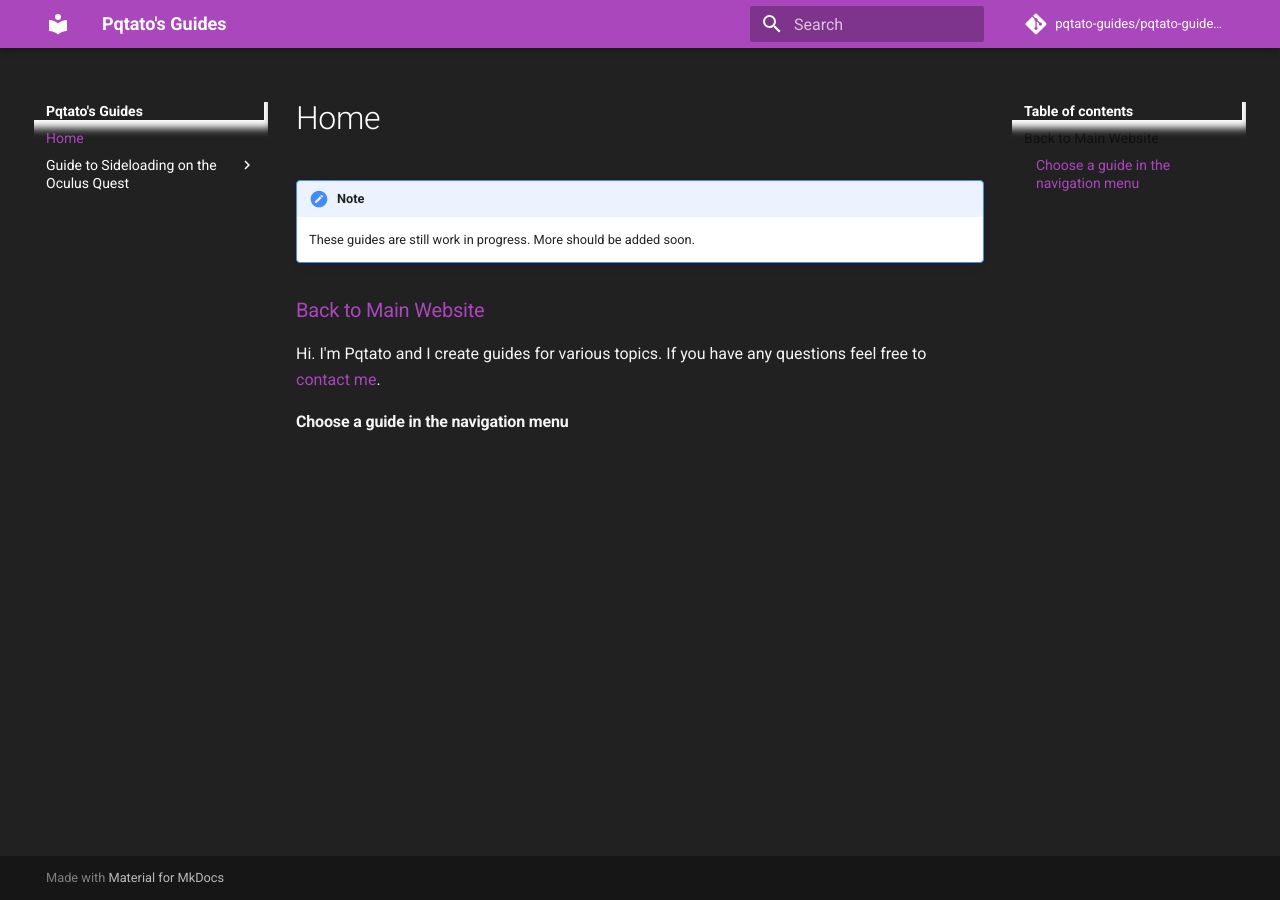
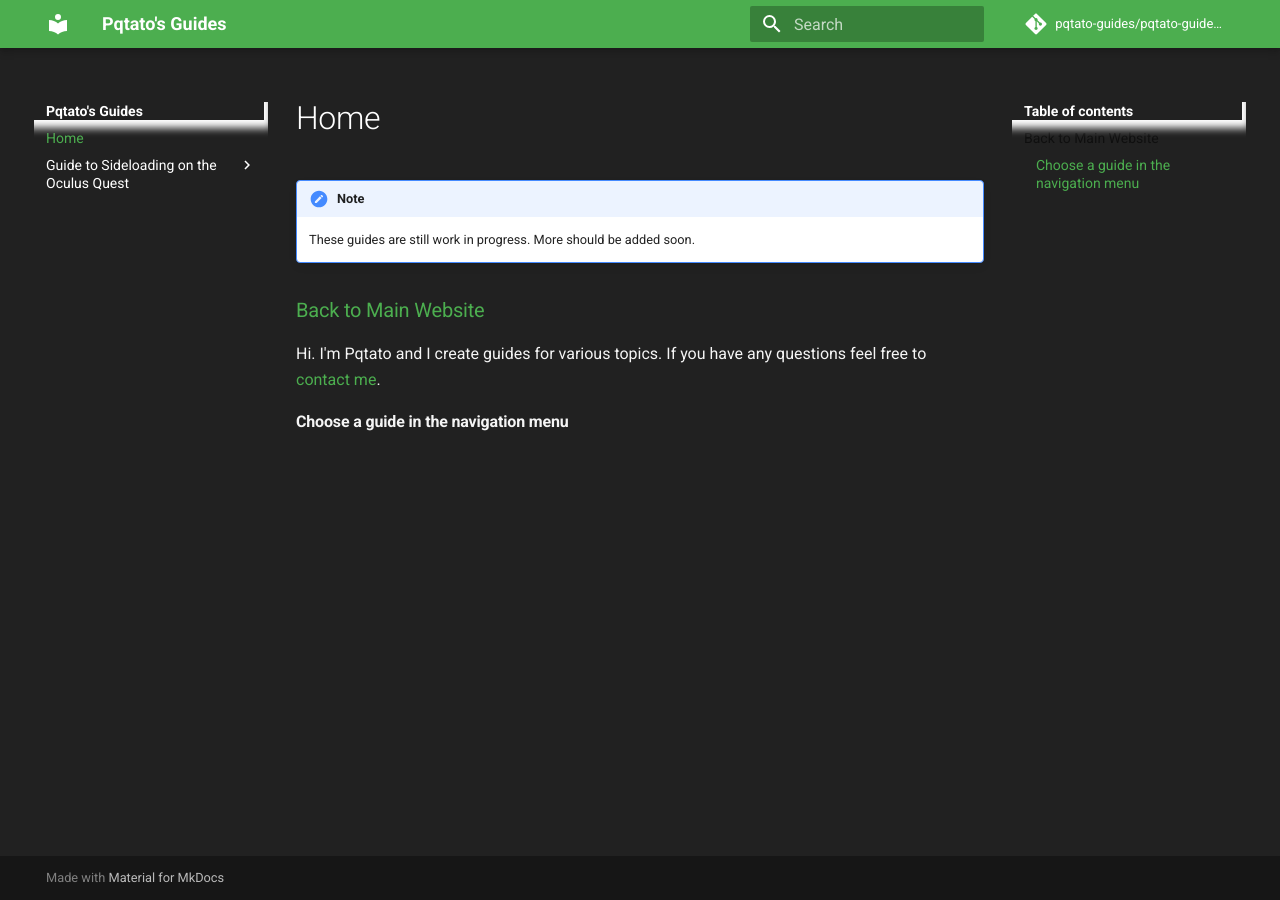
Before and after one commit to pqtato-guides/pqtato-guides.github.io, an MkDocs documentation site: the page built from docs/index.md, in a window 1280 px wide. Built offline with MkDocs 1.6.1 and Material for MkDocs 9.7.7, drawn with Linux system fonts in a browser that asks for light colours; comment, search, counter and statistics services are not loaded.

Commit message:
Update mkdocs.yml

```diff
--- a/mkdocs.yml
+++ b/mkdocs.yml
@@ -3,8 +3,8 @@ theme:
   name: 'material'
   custom_dir: 'theme'
   palette:
-    primary: 'purple'
-    accent: 'purple'
+    primary: 'green'
+    accent: 'light green'
 #  icon:
 #    logo: material/book
 markdown_extensions:
```
